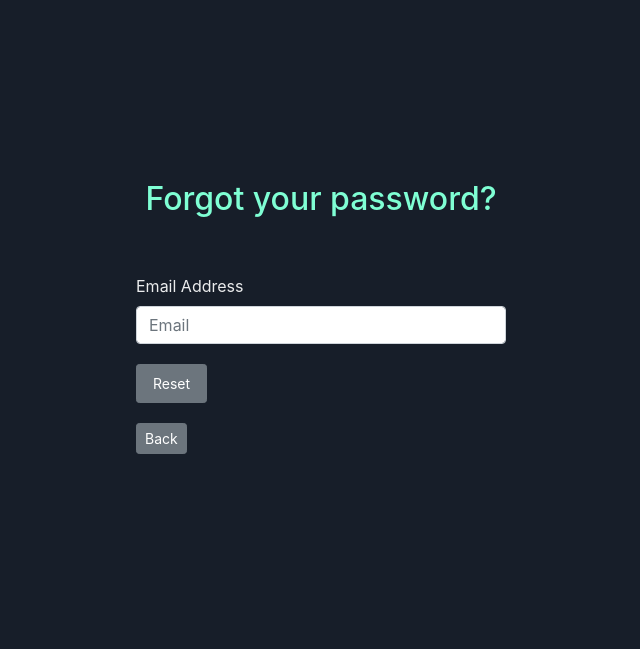
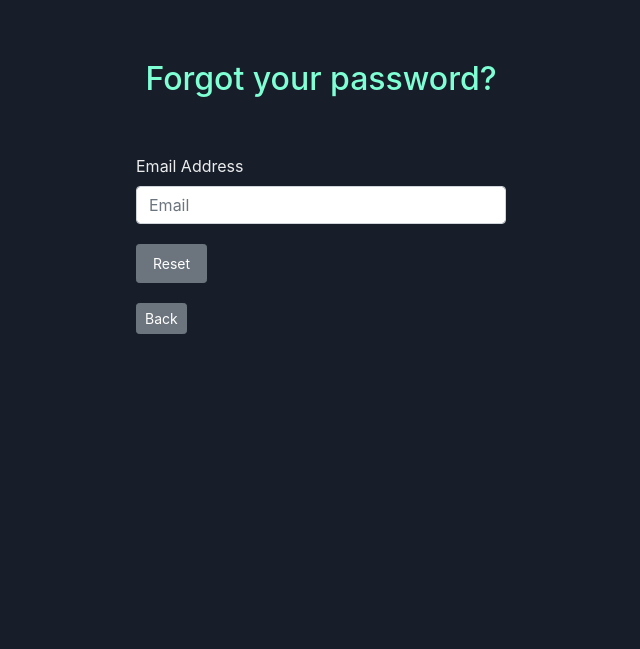
Before and after one commit to NAIRBS/SWE, a Flask app: page /forgetPassword in a window 1280 px wide. Shown: the top 649 px of the page, without its empty margins (319-959 px from the left). Run offline with Flask 3, Linux system fonts and the light colour scheme; parts of the project's set-up code (start-up, migrations or seed data) failed here and were passed over; some libraries are stand-ins or nearby versions.

Commit message:
Add files via upload

```diff
--- a/SimplyStars/templates/base.html
+++ b/SimplyStars/templates/base.html
@@ -33,10 +33,11 @@
     body {
         background-color: #171e29; /*#635656;*/
         color: #ebeced;
-        display: flex;
-        align-items: center;
-        justify-content: center;
-        height: calc(100vh - 150px);
     }
+
+    .container {
+        margin-top: 60px;
+    }
+
 </style>
 </html>
```
